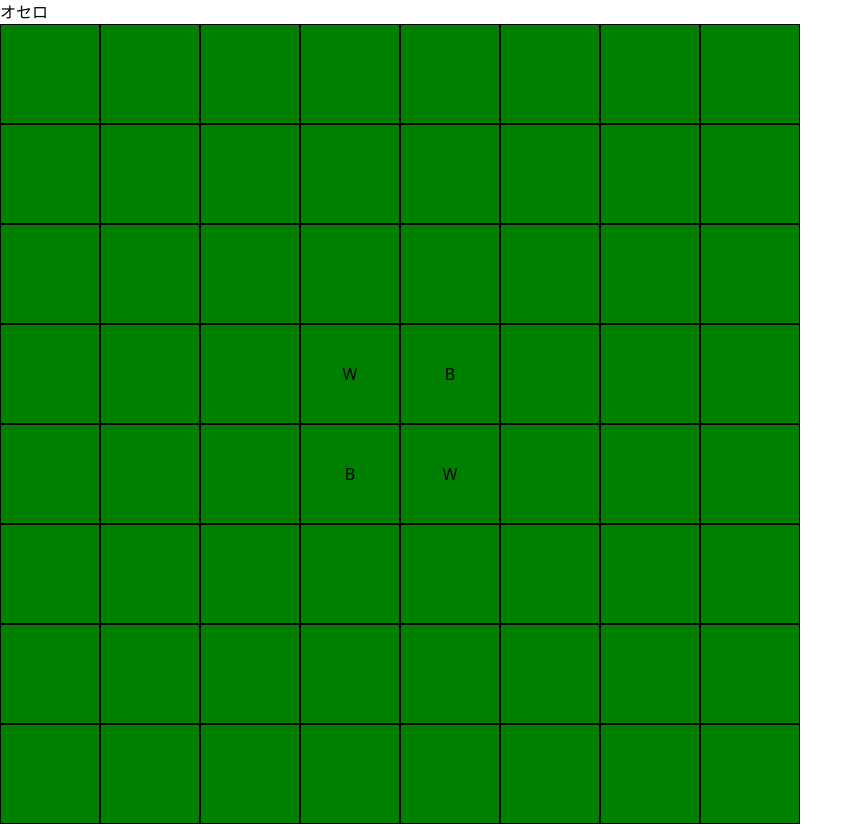
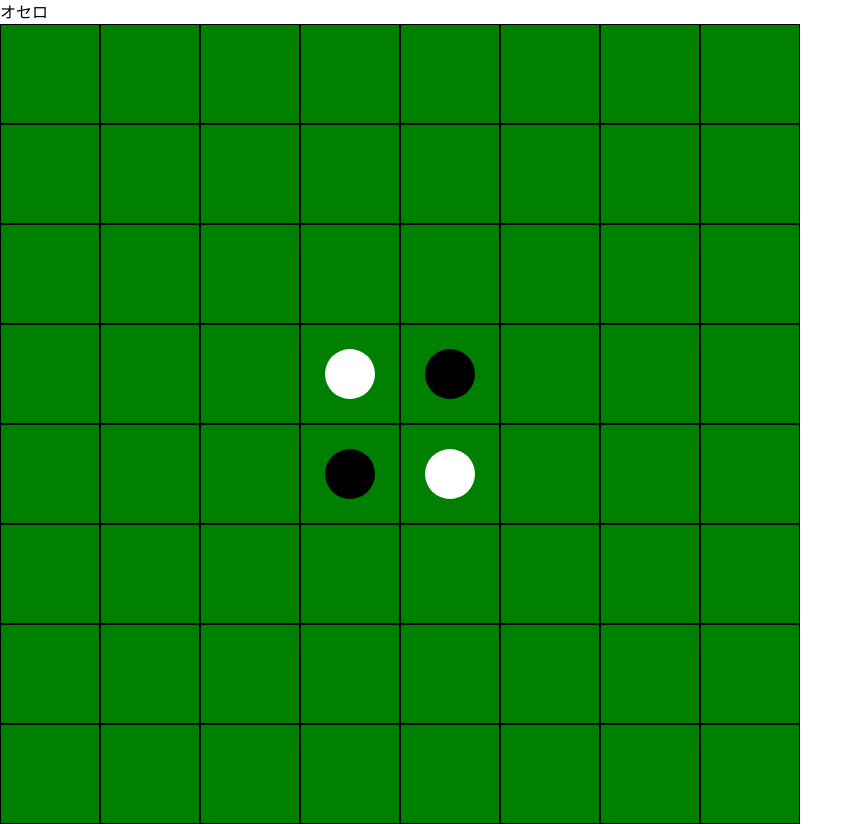
Before and after one commit to xhisashix/othello-ts, a website built with Vite: page index.html in a window 1280 px wide. Shown: the whole page, without its empty margins (0-863 px from the left). Built offline with nearby package versions, Linux system fonts and the light colour scheme.

Commit message:
chore: Update Othello game board styling and functionality

```diff
--- a/src/index.css
+++ b/src/index.css
@@ -23,3 +23,31 @@
   height: 100px;
   width: 100px;
 }
+
+.cell {
+  position: relative;
+}
+
+.W::before {
+  background-color: #fff;
+  content: '';
+  position: absolute;
+  top: 50%;
+  left: 50%;
+  transform: translate(-50%, -50%);
+  width: 50px;
+  height: 50px;
+  border-radius: 50%;
+}
+
+.B::before {
+  background-color: #000;
+  content: '';
+  position: absolute;
+  top: 50%;
+  left: 50%;
+  transform: translate(-50%, -50%);
+  width: 50px;
+  height: 50px;
+  border-radius: 50%;
+}
```
